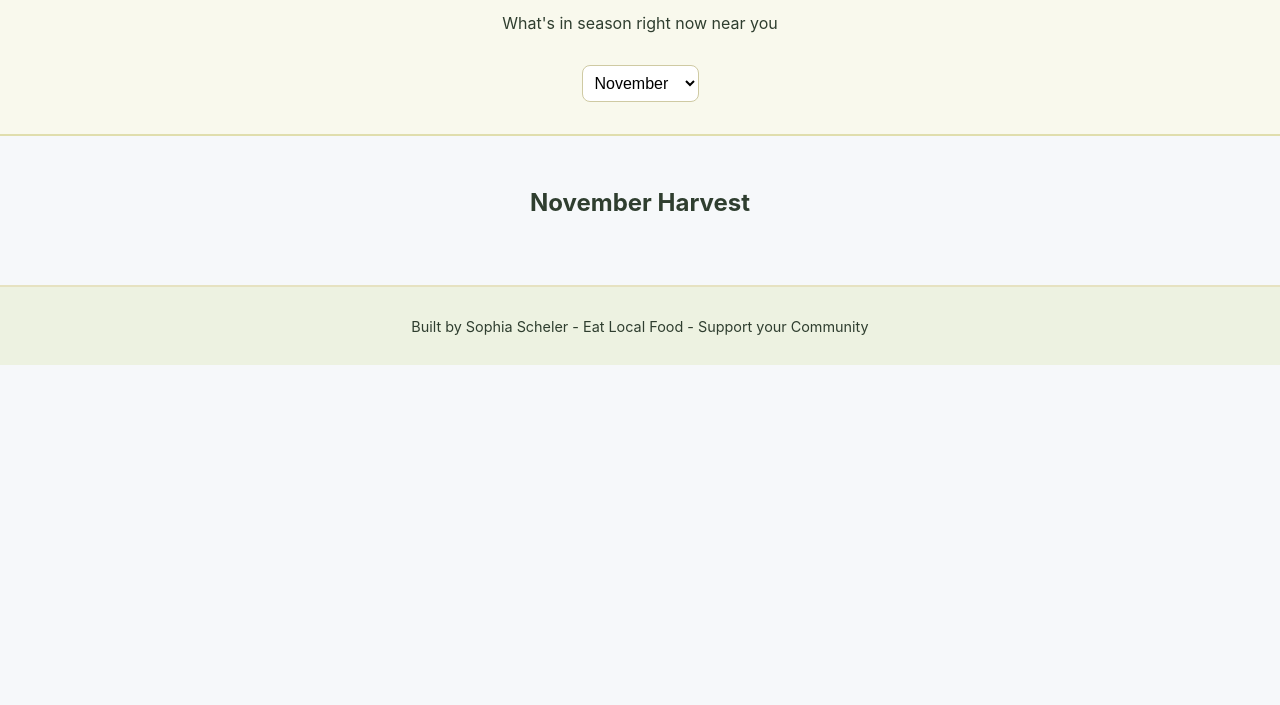
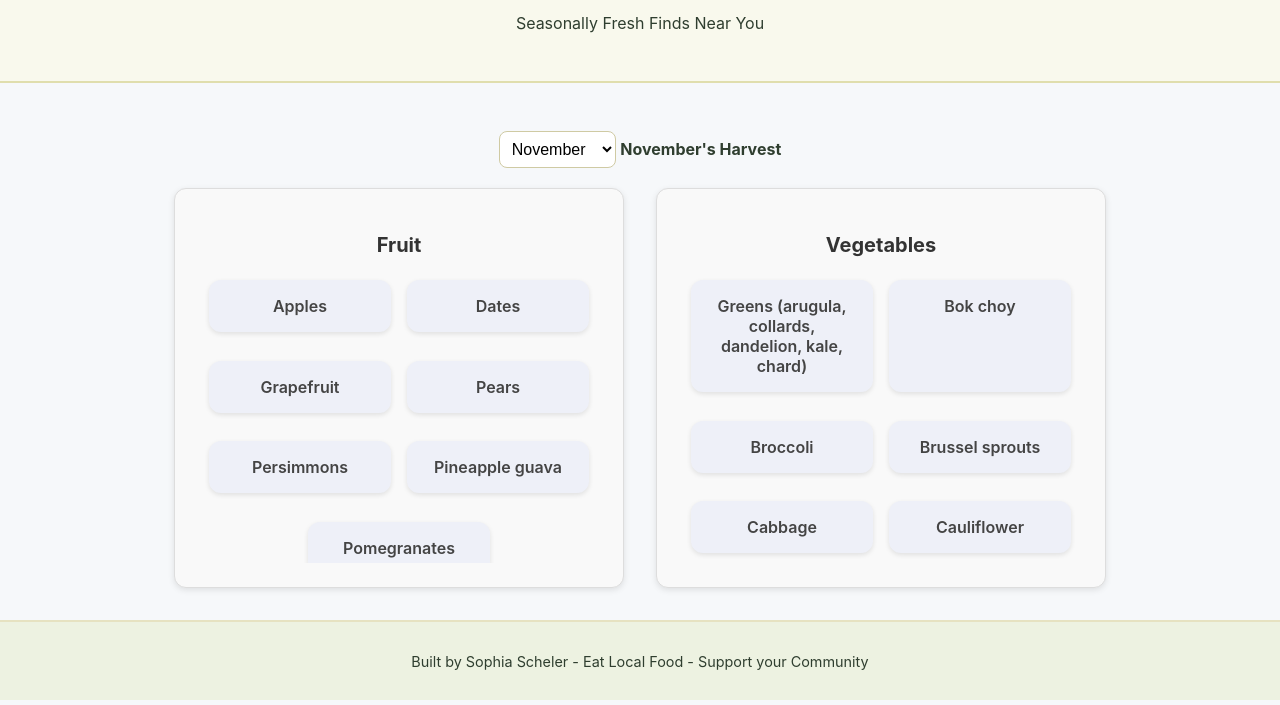
Before and after one commit to sophiahafeli/salu-salo, a plain HTML site: page index.html in a window 1280 px wide. Shown: the part 95-800 px from the top of the page. Drawn offline with Linux system fonts and the light colour scheme.

Commit message:
fruit and veg boxes pop up

```diff
--- a/index.html
+++ b/index.html
@@ -3,19 +3,18 @@
 <head>
   <meta charset="UTF-8" />
   <meta name="viewport" content="width=device-width, initial-scale=1.0" />
-  <title>Salo – Fresh Finds Today in the Bay</title>
+  <title>Salo - Fresh Finds Today in the Bay</title>
   <link rel="stylesheet" href="style.css" />
 </head>
 <body>
   <header>
     <h1>Salo</h1>
-    <p>What's in season right now near you</p>
-    <select id="monthSelect"></select>
+    <p>Seasonally Fresh Finds Near You</p>
   </header>
 
   <main>
-    <h2 id="monthTitle"></h2>
-    <ul id="produce"></ul>
+    <select id="monthSelect"></select> <b id="monthTitle"></b>
+    <div id="produce"></div>
   </main>
 
   <footer>
@@ -23,5 +22,6 @@
   </footer>
 
   <script src="script.js"></script>
+  <script src="data.json"></script>
 </body>
 </html>
--- a/script.js
+++ b/script.js
@@ -6,19 +6,29 @@ async function loadSeason(month) {
   const response = await fetch('data.json');
   const data = await response.json();
 
-  const listProduce = data[month];
+  const produce = data[month];
   const produceContainer = document.getElementById('produce');
   const monthTitle = document.getElementById('monthTitle');
-  /// ex January Harvest
-  monthTitle.textContent = `${month} Harvest`;
+  monthTitle.textContent = `${month}'s Harvest`;
 
-  produceContainer.innerHTML = produceList
-    /// .map is method creating array from array/callback for each index (asc order)
-    /// outputs new array where prev elements are string html list item
-    /// join takes each element in the transformed array and joines them into a string
-    .map(item => `<li>${item}</li>`)
-    .join('');
+  // Create separate lists for fruit and vegetables
+  const fruitList = produce.Fruit.map(item => `<li>${item}</li>`).join('');
+  const vegList = produce.Vegetables.map(item => `<li>${item}</li>`).join('');
+
+  // Combine into HTML
+  produceContainer.innerHTML = `
+  <div class="produce-box">
+    <h3>Fruit</h3>
+    <ul>${fruitList}</ul>
+  </div>
+  <div class="produce-box">
+    <h3>Vegetables</h3>
+    <ul>${vegList}</ul>
+  </div>
+`;
+
 }
+
 
 /// Create func that assigns value and content to list for each month
 // (like key, val)
--- a/style.css
+++ b/style.css
@@ -55,3 +55,46 @@ footer {
   font-size: 0.9rem;
   border-top: 2px solid #e6e2c1;
 }
+
+#produce {
+  display: flex;
+  justify-content: center;
+  align-items: flex-start;
+  gap: 2rem;
+  margin-top: 20px;
+}
+
+.produce-box {
+  flex: 1;
+  max-width: 400px;
+  min-width: 250px;
+  background-color: #f9f9f9;
+  border: 1px solid #ddd;
+  border-radius: 12px;
+  padding: 1.5rem;
+  box-shadow: 0 2px 6px rgba(0, 0, 0, 0.1);
+  height: 350px; /* Keeps boxes the same height */
+  display: flex;
+  flex-direction: column;
+}
+
+.produce-box h3 {
+  text-align: center;
+  font-size: 1.25rem;
+  margin-bottom: 1rem;
+  color: #333;
+}
+
+.produce-box ul {
+  list-style-type: none;
+  padding: 0;
+  margin: 0;
+  overflow-y: auto; /* adds scroll if content exceeds box height */
+}
+
+.produce-box li {
+  margin: 0.4rem 0;
+  text-align: center;
+  color: #444;
+  font-size: 1rem;
+}
```
